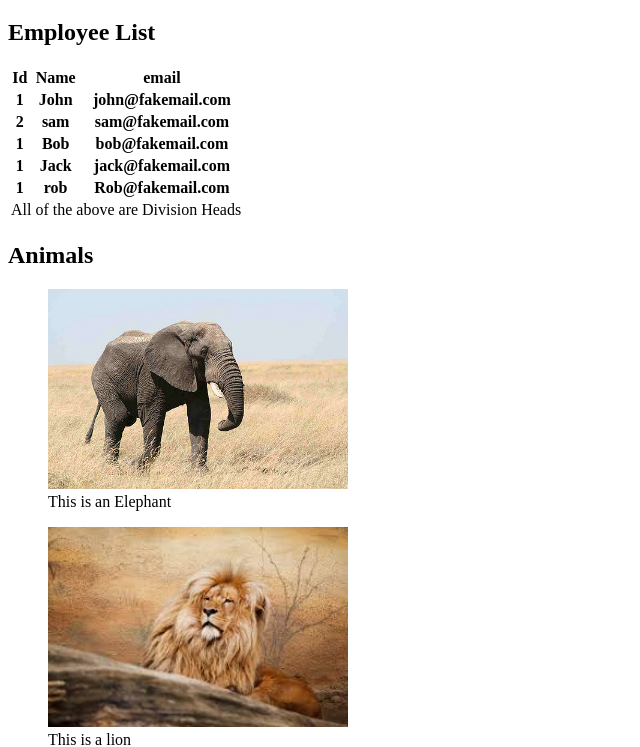
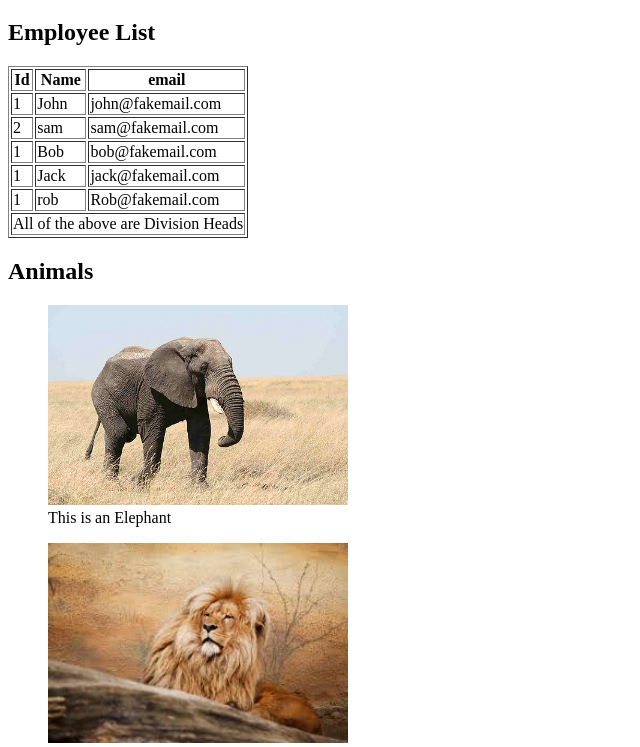
Before and after one commit to gend0065/gend0065.github.io, a plain HTML site: page lib2024/assg-2/index.html in a window 1280 px wide. Shown: the part 61-808 px from the top of the page, without its empty margins (0-640 px from the left). Drawn offline with Linux system fonts and the light colour scheme.

Commit message:
add comment and text; fix table

```diff
--- a/lib2024/assg-2/index.html
+++ b/lib2024/assg-2/index.html
@@ -12,7 +12,7 @@
 	<main id="main" class="body-element">
 		<h2>Employee List</h2>
 		<section id="table" class="main-elements">
-			<table>
+			<table border="1">
 				<thead>
 					<tr>
 						<th>Id</th>
@@ -22,29 +22,29 @@
 				</thead>
 				<tbody>
 					<tr>
-						<th>1</th>
-						<th>John</th>
-						<th>john@fakemail.com</th>
+						<td>1</td>
+						<td>John</td>
+						<td>john@fakemail.com</td>
 					</tr>
 					<tr>
-						<th>2</th>
-						<th>sam</th>
-						<th>sam@fakemail.com</th>
+						<td>2</td>
+						<td>sam</td>
+						<td>sam@fakemail.com</td>
 					</tr>
 					<tr>
-						<th>1</th>
-						<th>Bob</th>
-						<th>bob@fakemail.com</th>
+						<td>1</td>
+						<td>Bob</td>
+						<td>bob@fakemail.com</td>
 					</tr>
 					<tr>
-						<th>1</th>
-						<th>Jack</th>
-						<th>jack@fakemail.com</th>
+						<td>1</td>
+						<td>Jack</td>
+						<td>jack@fakemail.com</td>
 					</tr>
 					<tr>
-						<th>1</th>
-						<th>rob</th>
-						<th>Rob@fakemail.com</th>
+						<td>1</td>
+						<td>rob</td>
+						<td>Rob@fakemail.com</td>
 					</tr>
 				</tbody>
 				<tfoot>
@@ -100,6 +100,10 @@
 					<dd>&#8209; white cold drink</dd>
 				</dl>
 			</article>
+			<div>
+				<p>HTML</p>
+				<p>CSS</p>
+			</div>
 			<article id="mobile-phone" class="special-tags">
 				<details>
 			       <summary>What is a mobile Phone?</summary>
@@ -110,6 +114,7 @@
 	</main>
 	<footer id="footer" class="body-element">
 		<h2>Hidden Comment:</h2>
+		<!-- This is a hidden comment -->
 	</footer>
 </body>
 </html>
```
Also changed, not shown: 1 other file.
